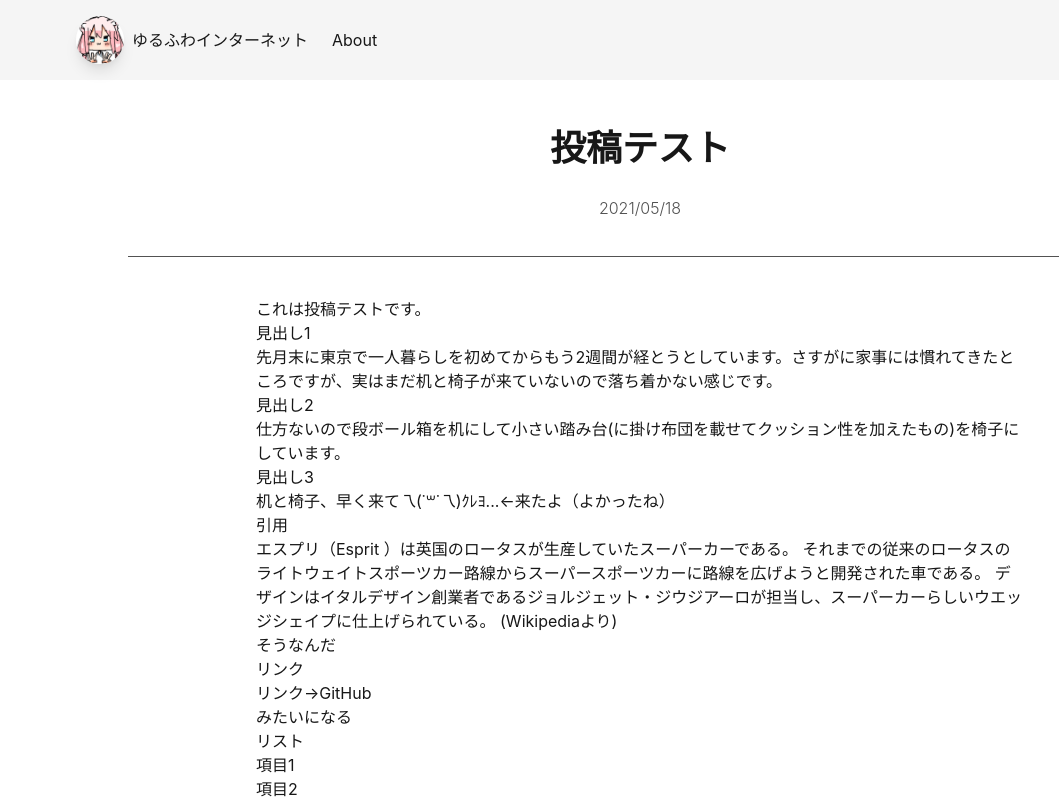
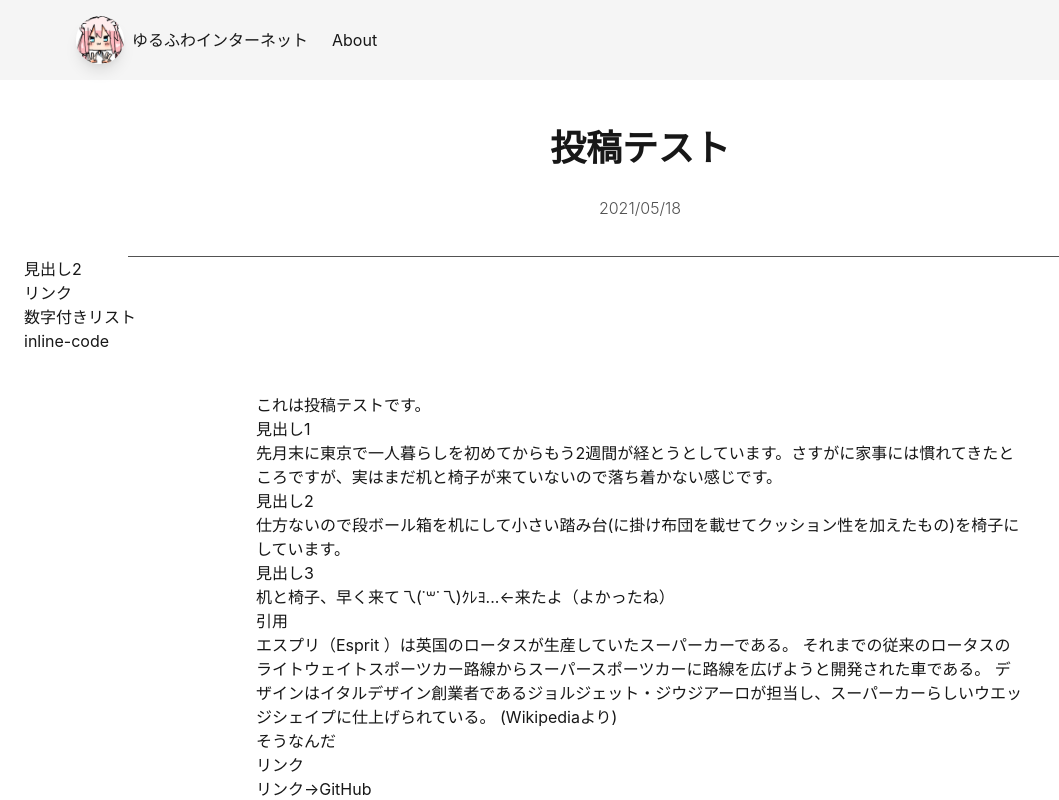
Before and after one commit to object1037/blog, a Next.js app: page /testPost in a window 1280 px wide. Shown: the top 800 px of the page, without its empty margins (0-1059 px from the left). Built offline with nearby package versions, Linux system fonts and the light colour scheme.

Commit message:
ToCコンポーネントの作成

```diff
--- a/components/layout.tsx
+++ b/components/layout.tsx
@@ -2,21 +2,27 @@ import Head from 'next/head'
 import Header from '../components/header'
 import Footer from './footer'
 import Date from './date'
-import { useEffect } from 'react'
+import ToC from '../components/toc'
+import { useEffect, useState } from 'react'
 
 export const siteTitle = "ゆるふわインターネット"
 export const siteUrl = "https://blog.object1037.dev"
 export const handleName = "object1037"
 
-interface tocElement {
+export interface tocElement {
   scrollPos: number,
   title: string,
 }
 
+let initArr: tocElement[] = new Array({
+  scrollPos: 0,
+  title: "",
+})
+
 export default function Layout({
   children,
   home,
-  meta
+  meta,
 }: {
   children: React.ReactNode
   home?: boolean
@@ -26,18 +32,18 @@ export default function Layout({
     date: string
   }
 }) {
+  const [tocElements, setTocElements] = useState(initArr)
   useEffect(() => {
     const h2s = document.getElementsByTagName("h2")
-    let tocElements: tocElement[] = new Array(h2s.length)
-
+    const tocEls: tocElement[] = new Array(h2s.length)
     for (let i = 0; i < h2s.length; i++) {
-      tocElements[i] = {
+      tocEls[i] = {
         scrollPos: h2s[i].getBoundingClientRect().top,
         title: h2s[i].innerText
       }
     }
-    console.log(tocElements)
-  })
+    setTocElements(tocEls)
+  }, [])
 
   if (home) {
     return (
@@ -58,6 +64,7 @@ export default function Layout({
       </>
     )
   }
+  console.log(tocElements)
   return (
     <>
       <Head>
@@ -77,6 +84,7 @@ export default function Layout({
           <h1 className="text-4xl py-4 text-gray-900 dark:text-gray-100 text-center font-bold">{meta.title}</h1>
           <span className="font-light py-3 text-gray-600 dark:text-gray-300 text-center"><Date dateString={meta.date} /></span>
         </header>
+        <ToC tocElements={tocElements} />
         <div className="mx-auto max-w-3xl py-10 w-full">
           {children}
         </div>
--- /dev/null
+++ b/components/toc.tsx
@@ -0,0 +1,16 @@
+import { tocElement } from "./layout"
+
+export default function ToC({tocElements}: {tocElements: tocElement[]}) {
+  console.log(tocElements)
+  return (
+    <>
+    <section>
+      <ol>
+        {tocElements.map((element) => (
+          <li key={element.scrollPos}>{element.title}</li>
+        ))}
+      </ol>
+    </section>
+    </>
+  )
+}
--- a/pages/posts/20210308.mdx
+++ b/pages/posts/20210308.mdx
@@ -4,7 +4,6 @@ export const meta = {
   date: "20210308",
 }
 import Layout from "../../components/layout"
-import { useEffect } from 'react'
 
 # はじめに
 
```
